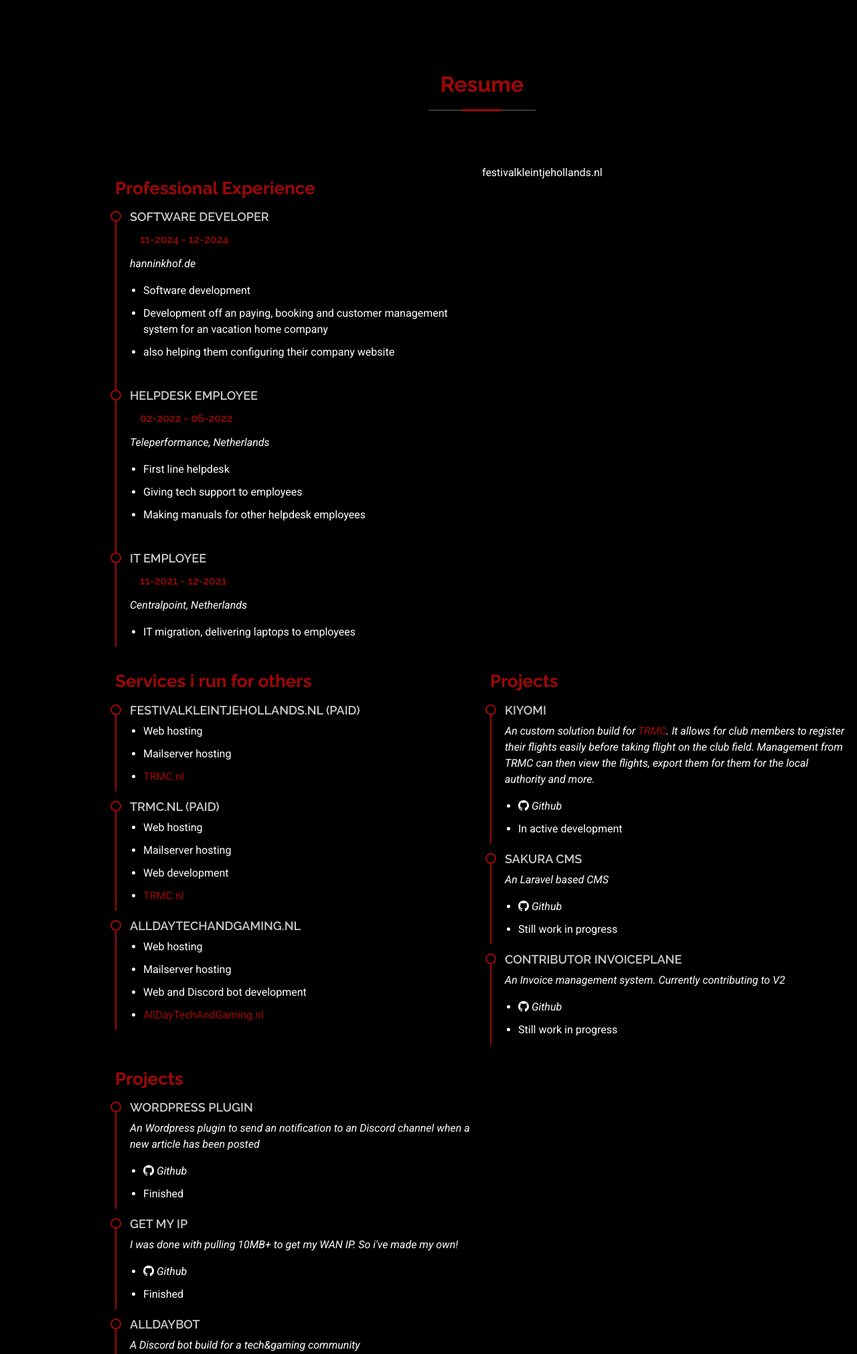
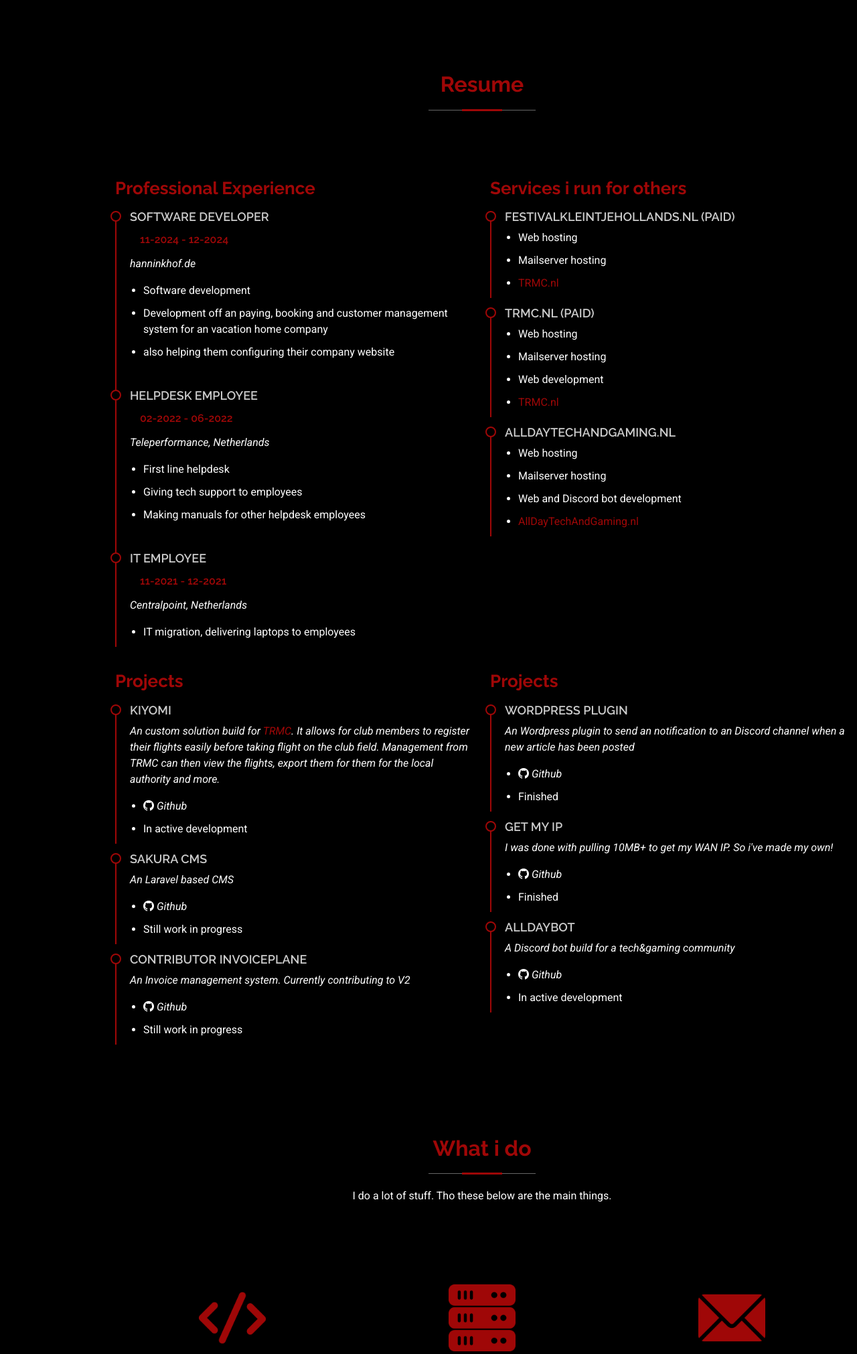
Before and after one commit to AutiCodes/Auticodes.nl, a PHP site: page / in a window 1280 px wide. Shown: the part 1348-3370 px from the top of the page at 67% size. Run offline with PHP 8.4, Linux system fonts and the light colour scheme; some libraries are stand-ins or nearby versions.

Commit message:
Fixed text on wrong place

```diff
--- a/index.php
+++ b/index.php
@@ -177,7 +177,6 @@
               </ul>
             </div><!-- End Resume Item -->
           </div>
-          festivalkleintjehollands.nl
           <div class="col-lg-6" data-aos="fade-up" data-aos-delay="100">
             <h3 class="resume-title">Services i run for others</h3>
 
```
